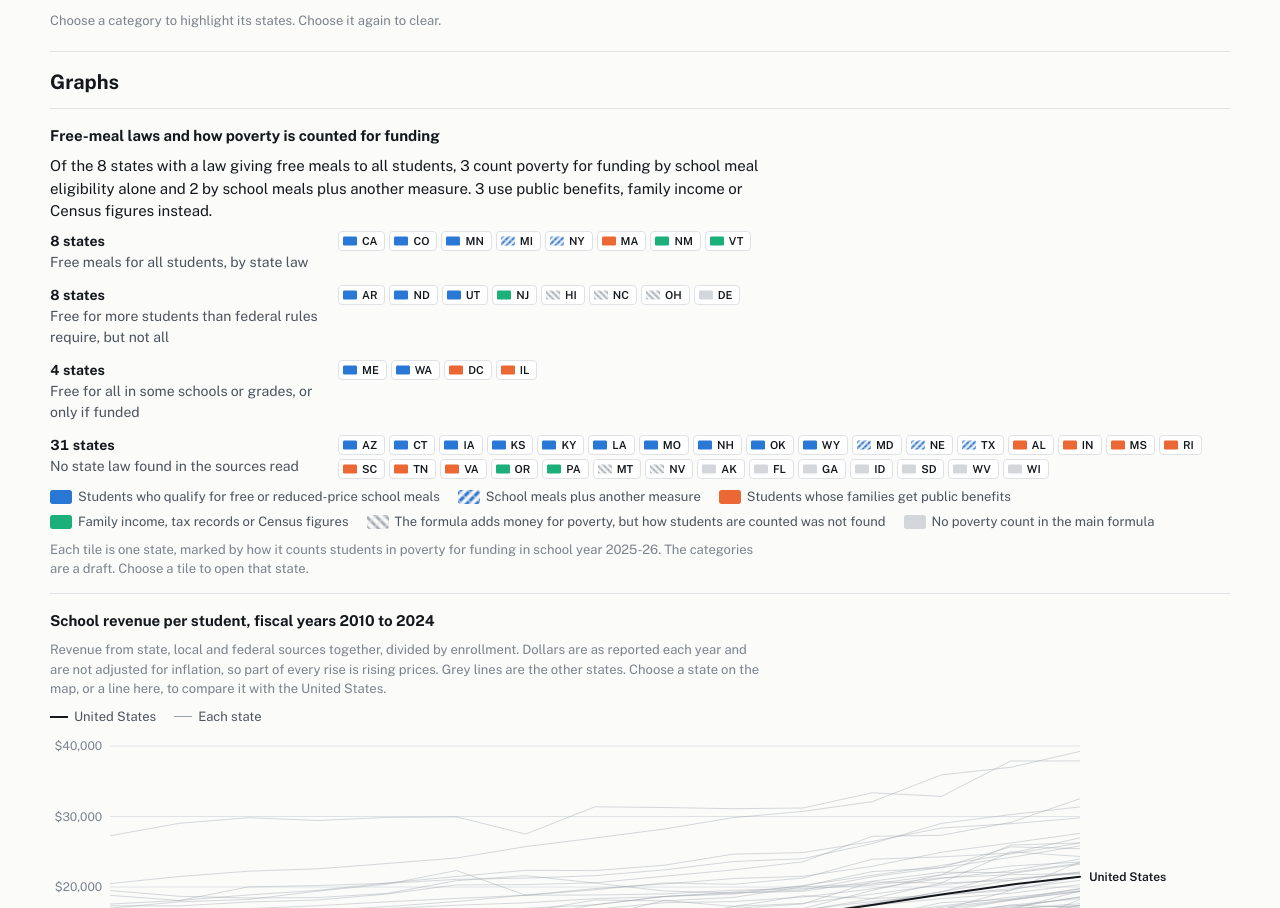
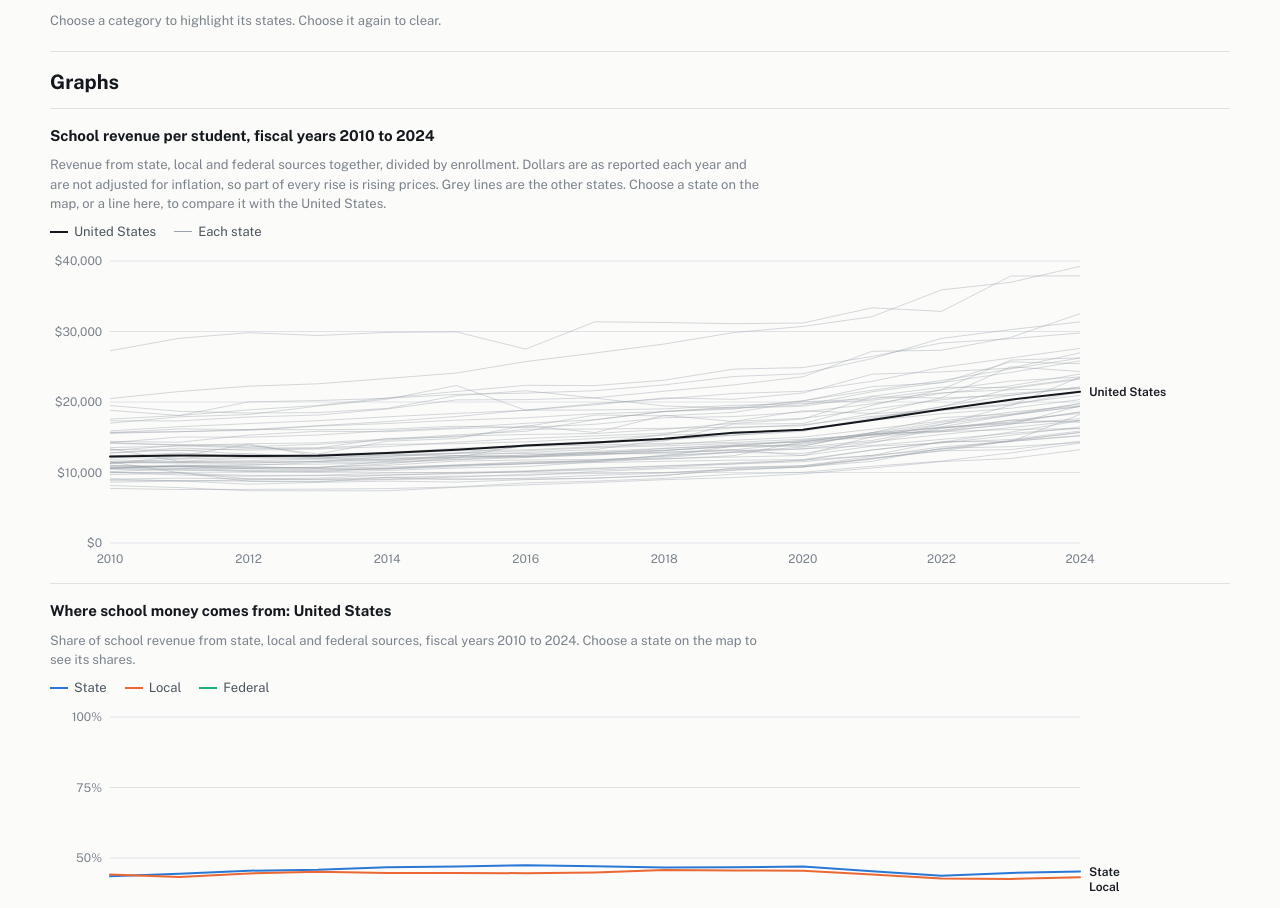
Before and after one commit to jmfreder123/schoolpoverty, a plain HTML site: page index.html in a window 1280 px wide. Shown: the part 1486-2394 px from the top of the page. Drawn offline with nearby package versions, Linux system fonts and the light colour scheme.

Commit message:
Remove the free-meal laws chart from the graphs section
It repeated what the map and state cards already show.

Co-Authored-By: Claude Fable 5.2 <noreply@anthropic.com>
Claude-Session: https://claude.ai/code/session_013DGLYyKjBYq38RMLwcTNNo

```diff
--- a/index.html
+++ b/index.html
@@ -145,16 +145,6 @@ section.block{border-top:1px solid var(--rule);padding-top:18px}
 .gtip{position:absolute;pointer-events:none;color:var(--ink);background:var(--panel);border:1px solid var(--rule);border-radius:4px;padding:6px 9px;font-size:13px;box-shadow:0 2px 8px rgba(0,0,0,.14);z-index:2;display:flex;flex-direction:column;gap:2px;min-width:150px}
 .gtip .tr{display:grid;grid-template-columns:18px minmax(0,1fr) auto;gap:8px;align-items:center;color:var(--ink2)}
 .gtip .v{color:var(--ink);font-variant-numeric:tabular-nums;font-weight:600}
-.mrows{display:flex;flex-direction:column;gap:12px}
-.mrow{display:grid;grid-template-columns:minmax(0,270px) minmax(0,1fr);gap:6px 18px;align-items:start}
-@media (max-width:700px){.mrow{grid-template-columns:minmax(0,1fr)}}
-.mrow .lbl{font-size:14px;color:var(--ink2)}
-.mrow .lbl b{display:block;color:var(--ink);font-variant-numeric:tabular-nums}
-.tiles{display:flex;flex-wrap:wrap;gap:4px}
-.tile{font:600 11px var(--sans);display:inline-flex;align-items:center;gap:5px;padding:3px 7px 3px 4px;border:1px solid var(--rule);border-radius:4px;background:var(--panel);color:var(--ink);cursor:pointer}
-.tile:hover{border-color:var(--ink3)}
-.tile.me{border-color:var(--ink);box-shadow:0 0 0 1px var(--ink)}
-.tile .sw{width:14px;height:12px}
 .tl{display:flex;flex-direction:column}
 .tl details{padding:8px 0}
 .tl summary{display:grid;grid-template-columns:11ch minmax(0,1fr);gap:10px;font-weight:500;list-style:none}
@@ -226,14 +216,6 @@ footer{font-size:13px;color:var(--ink3);border-top:1px solid var(--rule);padding
 
   <section class="col block" id="graphs">
     <h2>Graphs</h2>
-
-    <div class="gblock">
-      <h3>Free-meal laws and how poverty is counted for funding</h3>
-      <p class="sub" id="mealsfind"></p>
-      <div class="mrows" id="mealsrows"></div>
-      <div class="key" id="mealskey"></div>
-      <p class="hint">Each tile is one state, marked by how it counts students in poverty for funding in school year 2025-26. The categories are a draft. Choose a tile to open that state.</p>
-    </div>
 
     <div class="gblock">
       <h3>School revenue per student, fiscal years 2010 to 2024</h3>
@@ -465,19 +447,8 @@ function lineChart(host,o){
   svg.addEventListener('pointermove',move);svg.addEventListener('pointerleave',leave);
   svg.addEventListener('click',ev=>{move(ev);if(near&&o.onPick){const ab=near.ab;leave();o.onPick(ab)}});
 }
-function mealsChart(){
-  const F=V('funding'),order=['UNI','EXP','PART','NONE'],R=$('mealsrows');R.textContent='';
-  order.forEach(c=>{const st=S.filter(x=>x.cM===c).sort((a,b)=>(F.order.indexOf(a.cF)-F.order.indexOf(b.cF))||(a.state<b.state?-1:1));if(!st.length)return;
-    const row=el('div',{class:'mrow'});const lb=el('div',{class:'lbl'});lb.appendChild(el('b',{},nStates(st.length)));lb.appendChild(el('span',{},DATA.labels.M[c]));row.appendChild(lb);
-    const t=el('div',{class:'tiles'});st.forEach(x=>{const b=el('button',{type:'button',class:'tile'+(sel===x.abbr?' me':''),title:x.state+': '+LAB(F,x),'aria-label':x.state+', '+LAB(F,x)});b.appendChild(sw(F.fill[x.cF]));b.appendChild(el('span',{},x.abbr));
-      b.addEventListener('click',()=>pick(x.abbr));t.appendChild(b)});row.appendChild(t);R.appendChild(row)});
-  const K=$('mealskey');K.textContent='';F.order.forEach(c=>{if(!S.some(x=>x.cF===c))return;const sp=el('span');sp.appendChild(sw(F.fill[c]));sp.appendChild(el('span',{},DATA.labels.F[c]));K.appendChild(sp)});
-  const U=S.filter(x=>x.cM==='UNI'),a=U.filter(x=>x.cF==='FRL').length,b=U.filter(x=>x.cF==='MIX').length,o=U.filter(x=>x.cF==='DC'||x.cF==='INC').length,r=U.length-a-b-o;
-  $('mealsfind').textContent='Of the '+U.length+' states with a law giving free meals to all students, '+a+' count poverty for funding by school meal eligibility alone and '+b+' by school meals plus another measure. '+o+' use public benefits, family income or Census figures instead.'+(r?' For the other '+r+', no count was found or the main formula has none.':'');
-}
 function graphs(){
   const s=sel?byAb[sel]:null,who=s?FIN.st[s.abbr]:FIN.US,name=s?s.state:'United States';
-  mealsChart();
   const ctx=S.map(x=>({ab:x.abbr,name:x.state,vals:FIN.st[x.abbr].pp}));
   const ser=[{ab:'US',name:'United States',color:'var(--ink)',vals:FIN.US.pp}];if(s)ser.push({ab:s.abbr,name:s.state,color:'var(--c1)',vals:FIN.st[s.abbr].pp});
   keyRow($('ppkey'),ser.map(x=>[x.name,x.color]).concat([[s?'Other states':'Each state','',true]]));
```
Also changed, not shown: build/template.html.
